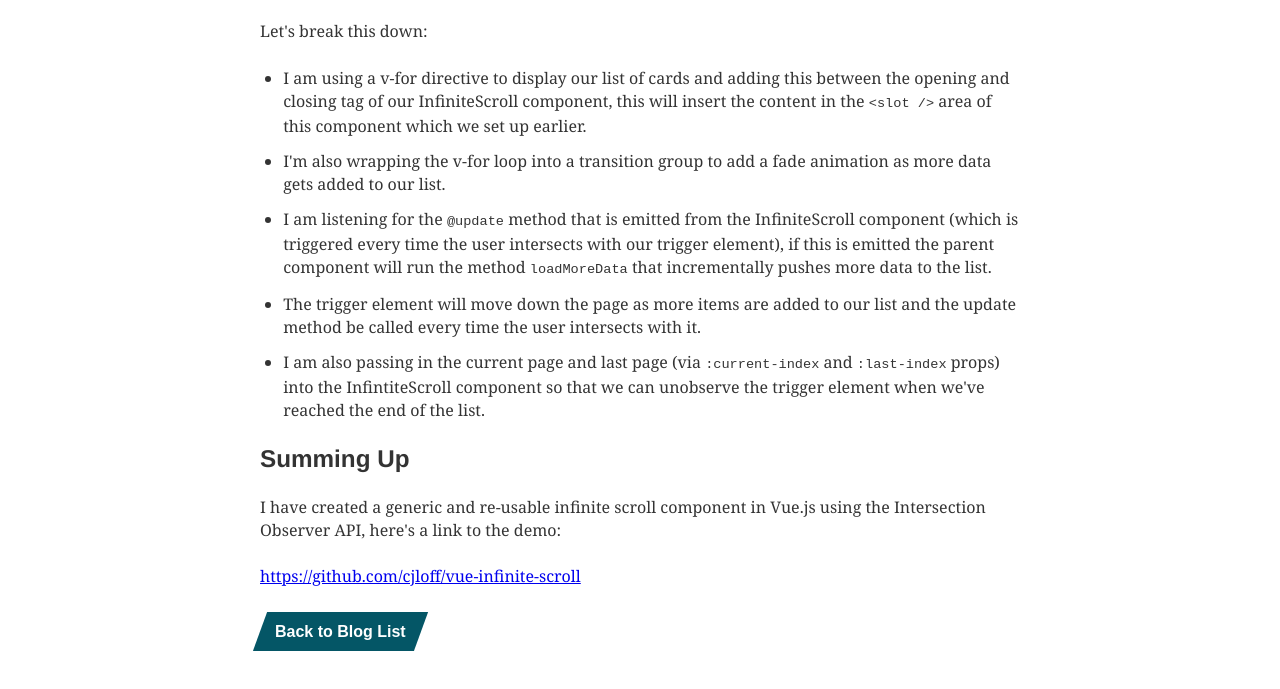
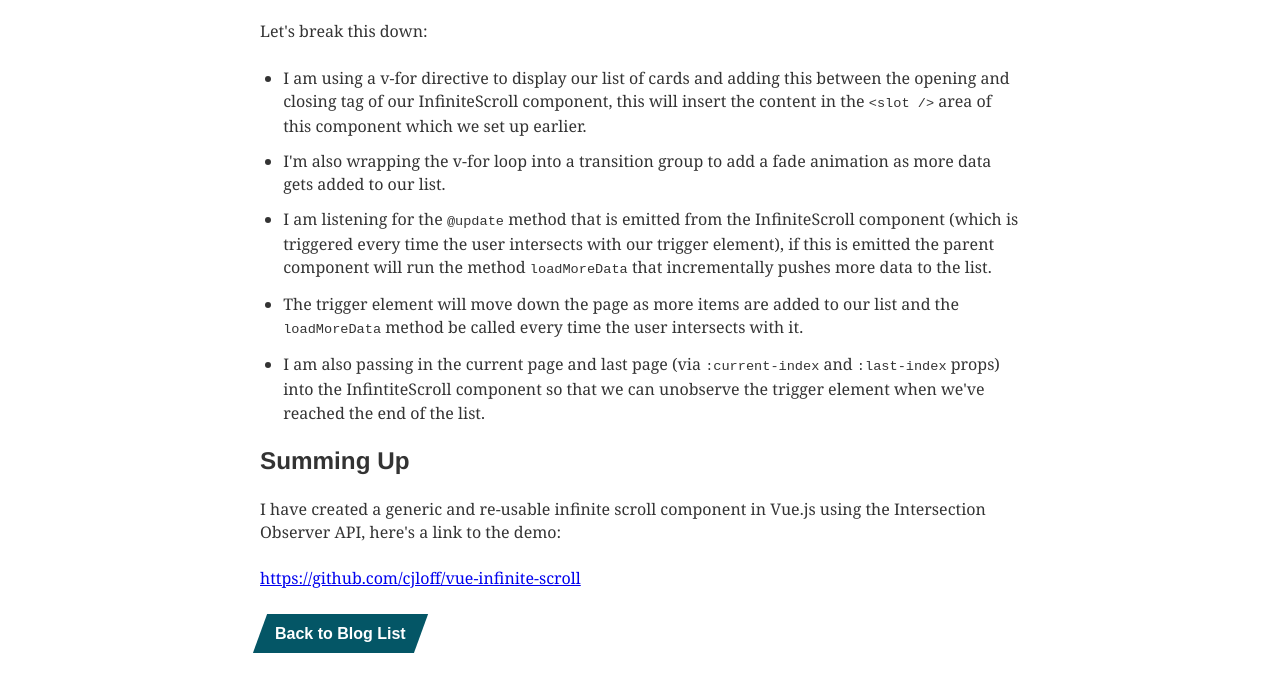
Before and after one commit to cjloff/blog, a Gatsby site: page /blog/creating-a-reusable-infinite-scroll-component-in-vue.js-using-the-intersection-observer-api/ in a window 1280 px wide. Shown: the part 4085-4774 px from the top of the page. Built offline with nearby package versions, Linux system fonts and the light colour scheme; Gatsby itself is replaced by a stand-in of ours; some packages are replaced by stand-ins of ours.

Commit message:
Update creating-a-reusable-infinite-scroll-component-in-vue.js-using-the-intersection-observer-api.md

````diff
--- a/src/blog/creating-a-reusable-infinite-scroll-component-in-vue.js-using-the-intersection-observer-api.md
+++ b/src/blog/creating-a-reusable-infinite-scroll-component-in-vue.js-using-the-intersection-observer-api.md
@@ -166,7 +166,7 @@ Let's break this down:
 - I am using a v-for directive to display our list of cards and adding this between the opening and closing tag of our InfiniteScroll component, this will insert the content in the ```<slot />``` area of this component which we set up earlier.
 - I'm also wrapping the v-for loop into a transition group to add a fade animation as more data gets added to our list.
 - I am listening for the ```@update``` method that is emitted from the InfiniteScroll component (which is triggered every time the user intersects with our trigger element), if this is emitted the parent component will run the method ```loadMoreData``` that incrementally pushes more data to the list.
-- The trigger element will move down the page as more items are added to our list and the update method be called every time the user intersects with it.
+- The trigger element will move down the page as more items are added to our list and the ```loadMoreData``` method be called every time the user intersects with it.
 - I am also passing in the current page and last page (via ```:current-index``` and ```:last-index``` props) into the InfintiteScroll component so that we can unobserve the trigger element when we've reached the end of the list.
 
 <h2>Summing Up</h2>
````
